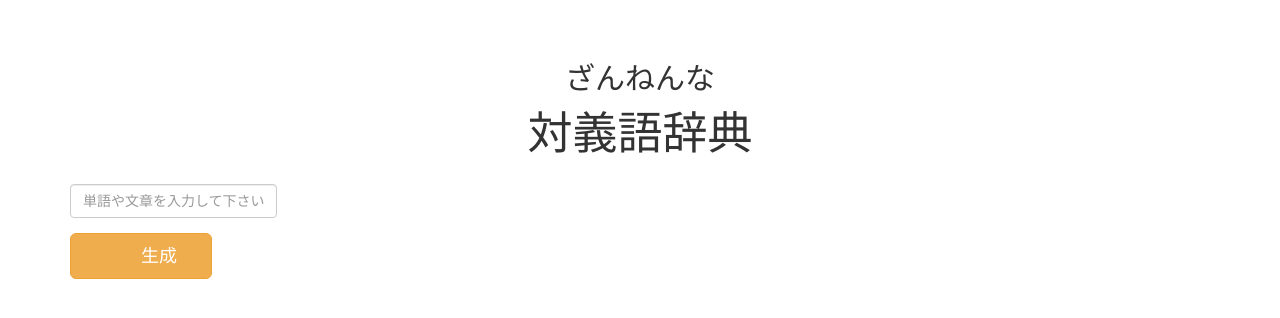
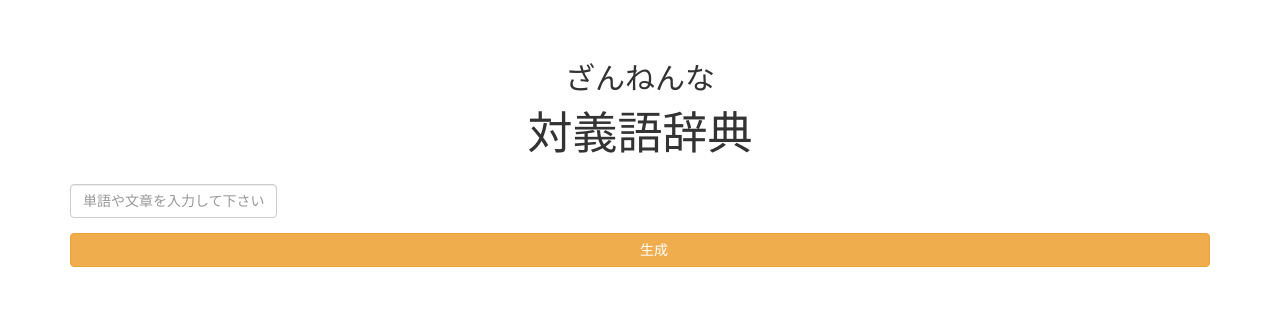
Before and after one commit to soichi-fujiwara/flask-antonym, a Flask app: page / in a window 1280 px wide. Shown: the top 318 px of the page. Run offline with Flask 2, Linux system fonts and the light colour scheme; some libraries are stand-ins or nearby versions.

Commit message:
Update index.html

```diff
--- a/templates/index.html
+++ b/templates/index.html
@@ -22,8 +22,8 @@
           </div>
 
           <!-- Button -->
-          <div class="col-xs-6 col-xs-offset-3" style="margin:15px 0 50px 0;">
-            <button type="button" class="btn btn-warning btn-lg">　　生成　　</button>
+          <div class="col-xs-12" style="margin:15px 0 50px 0;">
+            <button type="button" class="btn btn-warning btn-block">　　生成　　</button>
           </div>
         </form>
       </div>
```
